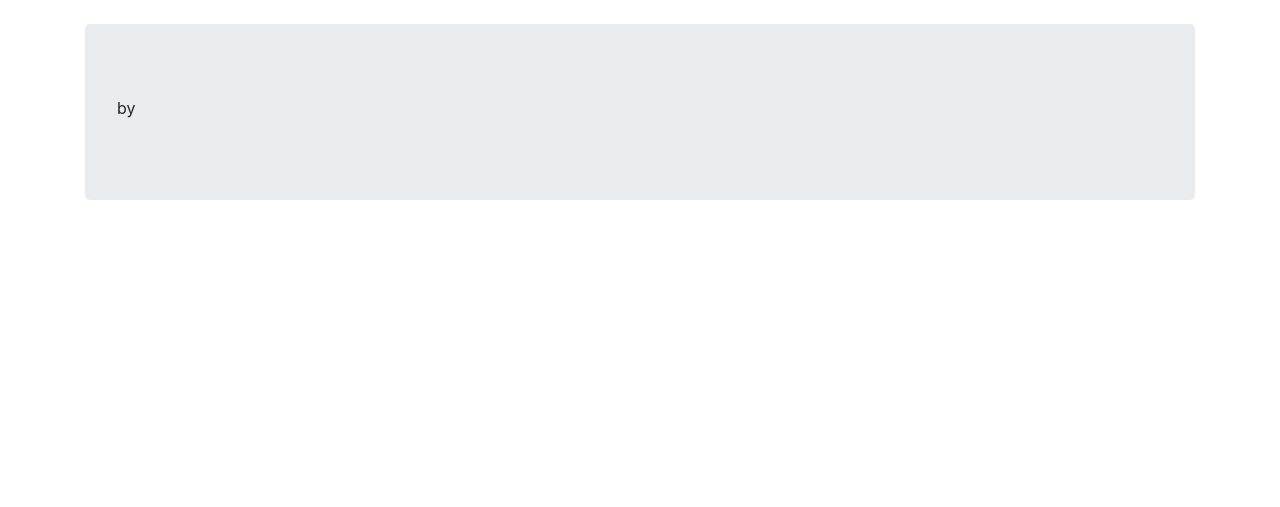
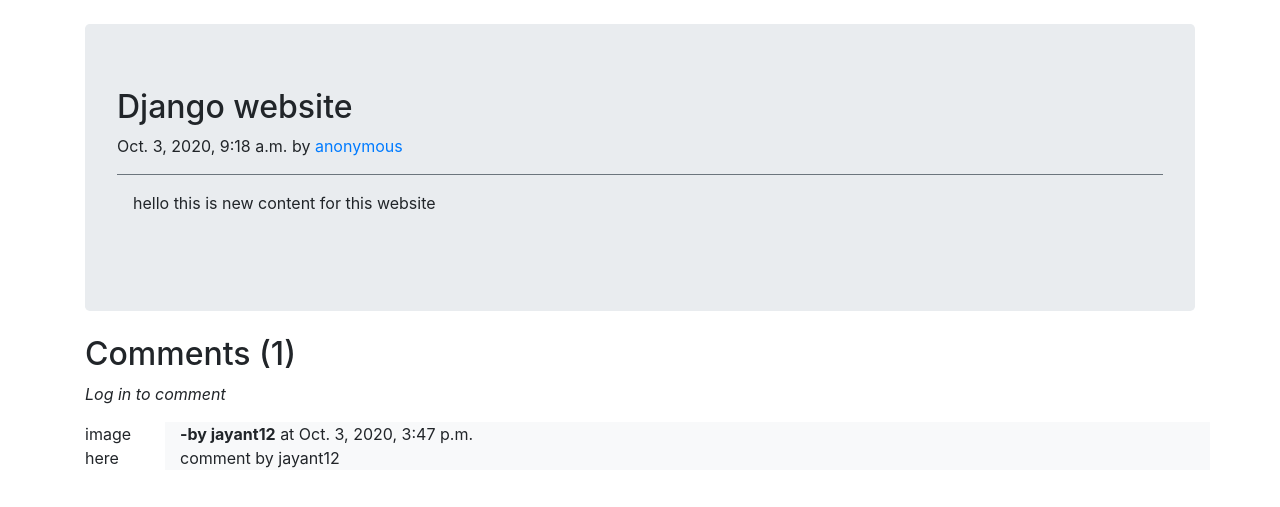
Before and after one commit to JaNigam/EverythingCs, a Django app: a page that uses templates/base.html in a window 1280 px wide. Shown: the part 58-565 px from the top of the page. Run offline with Django 3.2, Linux system fonts and the light colour scheme; data comes from the database, SQL or seed files in the repository; some libraries are stand-ins or nearby versions.

Commit message:
added comment functionality

```diff
--- a/blog/admin.py
+++ b/blog/admin.py
@@ -1,6 +1,7 @@
 from django.contrib import admin
-from blog.models import post
+from blog.models import Post, BlogComment
 
 # Register your models here.
 
-admin.site.register(post)
+admin.site.register(Post)
+admin.site.register(BlogComment)
--- a/blog/models.py
+++ b/blog/models.py
@@ -1,14 +1,34 @@
 from django.db import models
-
+from django.contrib.auth.models import User
+from django.utils.timezone import now
 # Create your models here.
 
-class post(models.Model):
-    SrNo = models.AutoField(primary_key = True)
+
+class Post(models.Model):
+    sno = models.AutoField(primary_key=True)
     title = models.CharField(max_length=50)
     content = models.TextField()
     author = models.CharField(max_length=50)
-    slug = models.SlugField(max_length = 200)
-    timeStamp = models.DateTimeField(blank =  True)
+    slug = models.SlugField(max_length=200)
+    timeStamp = models.DateTimeField(auto_now_add=True)
+
+    class Meta:
+        ordering = ['-timeStamp']
 
     def __str__(self):
         return self.title + " by " + self.author
+
+
+class BlogComment(models.Model):
+    sno = models.AutoField(primary_key=True)
+    comment = models.TextField()
+    user = models.ForeignKey(User, on_delete=models.CASCADE)
+    post = models.ForeignKey(Post, on_delete=models.CASCADE)
+    parent = models.ForeignKey('self', on_delete=models.CASCADE, null=True)
+    timestamp = models.DateTimeField(auto_now_add=True)
+
+    class Meta:
+        ordering = ['-timestamp']
+
+    def __str__(self):
+        return self.comment[0:13] + "..." + "by " + self.user.username
--- a/blog/urls.py
+++ b/blog/urls.py
@@ -2,9 +2,7 @@
 from blog import views
 
 urlpatterns = [
+    path('postComment', views.postComment, name='postComment'),
     path('', views.blogHome, name='home'),
     path('<str:slug>', views.blogPost, name='blogpost'),
-    # here blog_name is string variable which will take the input after /blog/anyblogname
-    # and after this the page will display: this is 'anyblogname'
-
 ]
--- a/blog/views.py
+++ b/blog/views.py
@@ -1,22 +1,50 @@
-from django.shortcuts import render, HttpResponse
-from blog.models import post
+from django.shortcuts import render, HttpResponse, redirect
+from blog.models import Post, BlogComment
+from django.contrib import messages
+
 
 # Create your views here.
+# view is where you build the logic!
 
 
 def blogHome(request):
-    #we are pulling all the object of post by this command line
-    allpost = post.objects.all()
-    #here we are declaring a dictionary as context.
-    #we'll pass this in the render funtion
-    #so that we can extract objects from it using the template coding
-    context = {'allposts':allpost}
+    # we are pulling all the object of post by this command line
+    allpost = Post.objects.all()
+    # here we are declaring a dictionary as context.
+    # we'll pass this in the render funtion
+    # so that we can extract objects from it using the template coding
+    context = {'allposts': allpost}
     return render(request, 'blog/blogHome.html', context)
 
 
 def blogPost(request, slug):
-    Post = post.objects.filter(slug = slug).first()
-    context = {'post': Post}
-    return render(request,'blog/blogPost.html', context)
+    post = Post.objects.filter(slug=slug).first()
+    comments = BlogComment.objects.filter(post=post)
+    # remember to change 'post'--> 'post content'
+    # also have to change the same in blogPost.html
+    print(request.user)
+    # context basically help in sending the info/date
+    # to the template, where we can extract it
+    # note: if post is not passed in context we can
+    # no longer display the posts in the blog page
+
+    # in context every key has its value and the key is
+    # used to get the data in template eg:(give different name to post)
+    context = {'post': post, 'comments': comments, 'user': request.user}
+    return render(request, 'blog/blogPost.html', context)
     # return HttpResponse(f'this is: {blog_name}')
     # here the blog_name is a variable
+
+
+def postComment(request):
+    if request.method == 'POST':
+        comment = request.POST.get('comment')
+        user = request.user
+        postSno = request.POST.get("postSno")
+        post = Post.objects.get(sno=postSno)
+
+        comment = BlogComment(comment=comment, user=user, post=post)
+        comment.save()
+        messages.success(request, 'your comment has been added')
+
+        return redirect(f"/blog/{post.slug}")
--- a/everythingcs/urls.py
+++ b/everythingcs/urls.py
@@ -16,6 +16,8 @@
 from django.contrib import admin
 from django.urls import path, include
 
+admin.site.site_header = "EverythingCs Admin"
+
 urlpatterns = [
     path('admin/', admin.site.urls),
     path('', include('home.urls')),
--- a/home/urls.py
+++ b/home/urls.py
@@ -7,4 +7,6 @@
     path("contact/", views.contact, name="contact"),
     path("about", views.about, name="about"),
     path("signup/", views.handleSignup, name="handleSignup"),
+    path("login/", views.handleLogin, name="handleLogin"),
+    path("logout", views.handleLogout, name="handleLogout"),
 ]
--- a/templates/blog/blogPost.html
+++ b/templates/blog/blogPost.html
@@ -5,15 +5,70 @@
 
 {% block body %}
 
-<div class="container">
-    <div class="jumbotron my-4">
+<div class="container ">
+  <div class="jumbotron my-4 ">
     <div class="blog-post">
-        <h2 class="blog-post-title">{{post.title}}</h2>
-        <p class="blog-post-meta">{{post.timeStamp}} by <a href="#">{{post.author}}</a></p>
+      <h2 class="blog-post-title">{{post.title}}</h2>
+      <p class="blog-post-meta">{{post.timeStamp}} by <a href="#">{{post.author}}</a></p>
+      <div class="post-content border-top border-secondary p-3 text-justify">
+         <p>{{post.content}}</p>
+      </div>
 
-        <p>{{post.content}}</p>
+    </div>
+  </div>
+</div>
+
+
+<div>
+  <div class="container">
+
+  {% if user.is_authenticated %}
+
+  <form action="/blog/postComment" method='post'>
+      <form>
+      <h2 class = 'my-2'>Comments({{comments.count}})</h2>
+        <div class="form-group">
+          {% csrf_token %}
+          <label for="exampleInputEmail1">post comment </label>
+          <input type="text" class="form-control" name='comment' placeholder='type here'>
+          <input type="hidden" name="postSno" value="{{post.sno}}">
+        </div>
+        <button type="submit" class="btn btn-primary">comment</button>
+      </form>
+
+       {% for comment in comments %}
+
+      <div class="row my-3">
+        <div class="col-md-1">image here</div>
+        <div class="col-md-11 bg-light">
+        <b>-by {{comment.user.username}}</b> at {{comment.timestamp}}
+        <div>
+        {{comment.comment}}
+        </div>
+        </div>
       </div>
-    </div>
+      {% endfor %}
+
+  {% else %}
+
+  <h2 class = 'my-2'>Comments ({{comments.count}})</h2>
+  <i>Log in to comment</i>
+  {% for comment in comments %}
+
+      <div class="row my-3">
+        <div class="col-md-1">image here</div>
+        <div class="col-md-11 bg-light">
+        <b>-by {{comment.user.username}}</b> at {{comment.timestamp}}
+        <div>
+        {{comment.comment}}
+        </div>
+        </div>
+      </div>
+      {% endfor %}
+
+  {% endif %}
+
+  </div>
 </div>
 
 {% endblock body %}
```
Also changed, not shown: home/views.py (+37 -7 lines), templates/base.html (+28 -11 lines), templates/blog/blogHome.html (+3 -9 lines), blog/migrations/0003_postcomments.py (added), blog/migrations/0004_auto_20201003_0006.py (added), blog/migrations/0005_auto_20201003_2116.py (added), db.sqlite3.
